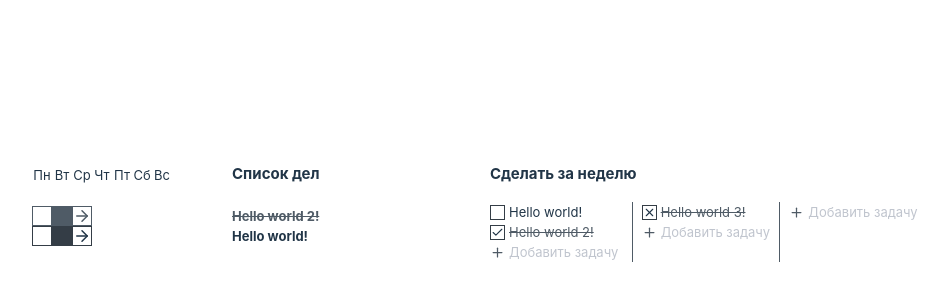
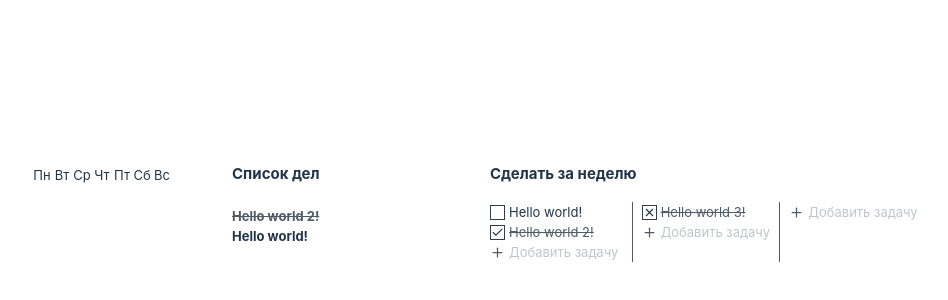
Before and after one commit to 6ocra3/Planner, a React (Vite) app: page / in a window 1280 px wide. Shown: the part 186-486 px from the top of the page, without its empty margins (160-1108 px from the left). Built offline with nearby package versions, Linux system fonts and the light colour scheme.

Commit message:
top/bot border with bugs

```diff
--- a/src/Components/Tracker/Tracker.css
+++ b/src/Components/Tracker/Tracker.css
@@ -41,6 +41,18 @@
         background-color: #4f5b66;
     }
 
+    .top {
+        border-bottom: none;
+        border-top: solid 1px black;
+        line-height: 19px !important;
+    }
+
+    .bot {
+        border-top: none;
+        border-bottom: solid 1px black;
+        line-height: 19px !important;
+    }
+
     .task__text {
         text-align: left;
         font-size: 13px;
--- a/src/Components/Tracker/Tracker.jsx
+++ b/src/Components/Tracker/Tracker.jsx
@@ -21,7 +21,16 @@ function Tracker() {
                         }} key={shortid.generate()} className={"task__day " + cs[v] + (tasks[key].status != 0 ? " task_finished" : "")}>{v == 3 && <ArrowRight size={18}></ArrowRight>}</div>
                     })}
                 </div>
-                <h4 className={tasks[key].status != 0 ? "task__text task_finished" : "task__text"}>{task}</h4>
+                {/* {console.log(e.clientY - e.target.getBoundingClientRect().y < e.target.getBoundingClientRect().y + 20 - e.clientY ? "Верх" : "Низ")} */}
+                <h4
+                    onMouseLeave={(e) => {
+                        e.target.classList.remove('top')
+                        e.target.classList.remove('bot')
+                    }}
+                    onMouseMove={(e) => e.clientY - e.target.getBoundingClientRect().y < e.target.getBoundingClientRect().y + 20 - e.clientY
+                        ? (e.target.classList.add('top') && e.target.classList.remove('bot'))
+                        : (e.target.classList.add('bot') && e.target.classList.remove('top'))}
+                    className={"task__text " + (tasks[key].status != 0 ? "task_finished" : "")}>{task}</h4>
             </section>
         )
     }
--- a/src/main.jsx
+++ b/src/main.jsx
@@ -8,9 +8,9 @@ const a = [1, 0]
 
 const defaultState = {
   tasks: {
-    0: { task: "Hello world!", status: 0, days: [1, 2, 3, 0, 0, 0, 0] },
-    1: { task: "Hello world 2!", status: 1, days: [1, 2, 3, 0, 0, 0, 0] },
-    2: { task: "Hello world 3!", status: 2, days: [1, 2, 3, 0, 0, 0, 0] }
+    0: { task: "Hello world!", status: 0, days: [0, 0, 0, 0, 0, 0, 0] },
+    1: { task: "Hello world 2!", status: 1, days: [0, 0, 0, 0, 0, 0, 0] },
+    2: { task: "Hello world 3!", status: 2, days: [0, 0, 0, 0, 0, 0, 0] }
   },
   tr_order: JSON.parse(JSON.stringify(a)),
   col_order: [[0, 1], [2], []]
```
